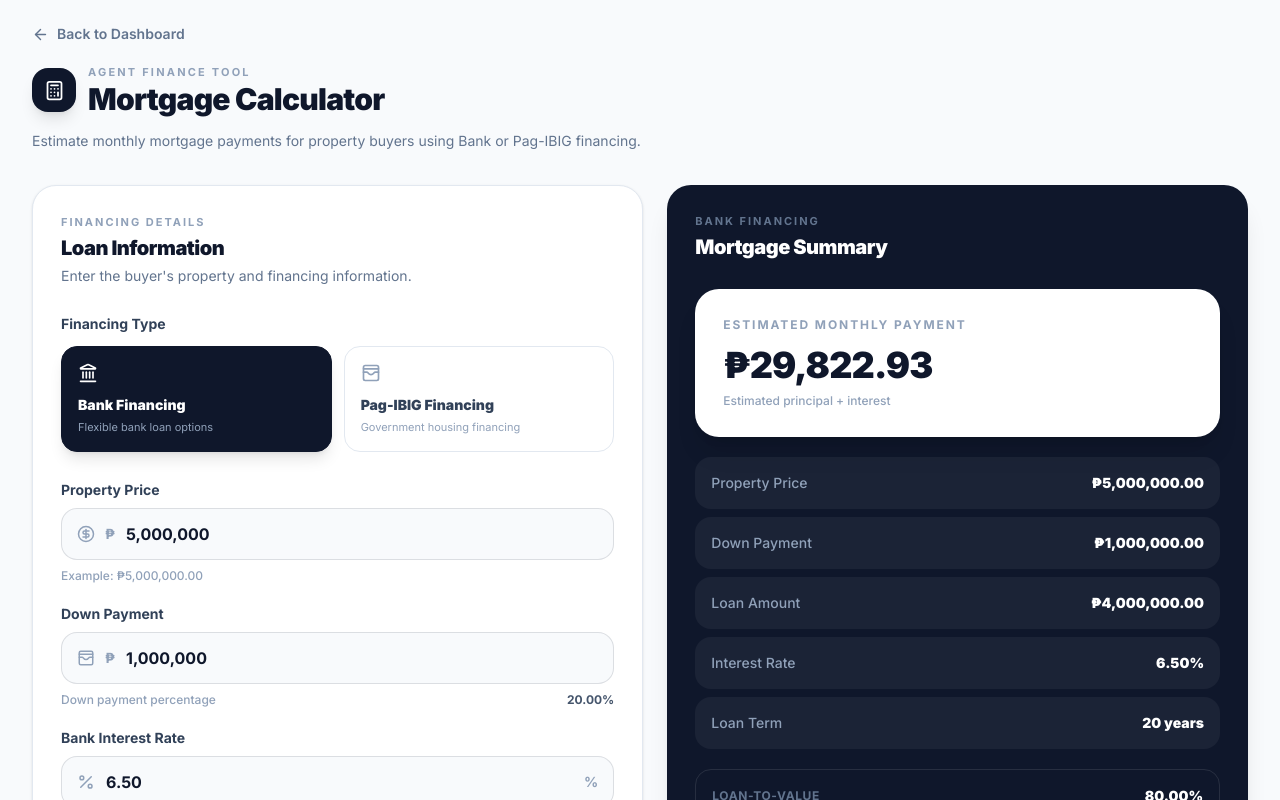
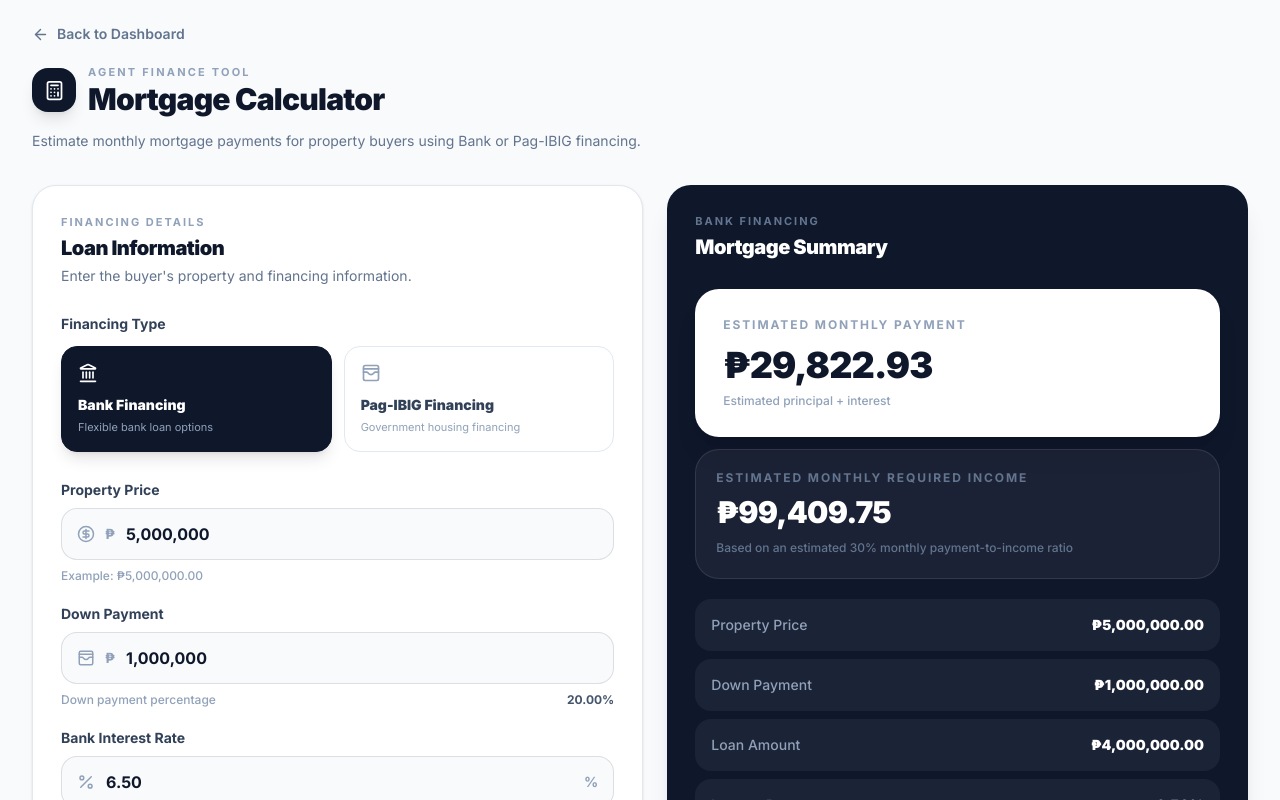
Before and after one commit to cylexnoe/brea88, a Next.js app in the folder brea88/: page /agent/dashboard/mortgage-calculator in a window 1280 px wide. Shown: the top 800 px of the page. Built offline with nearby package versions, Linux system fonts and the light colour scheme.

Commit message:
Update page.tsx

```diff
--- a/brea88/src/app/agent/dashboard/mortgage-calculator/page.tsx
+++ b/brea88/src/app/agent/dashboard/mortgage-calculator/page.tsx
@@ -187,6 +187,11 @@ export default function MortgageCalculatorPage() {
         ? (loanAmount / price) * 100
         : 0;
 
+    const estimatedRequiredIncome =
+    monthlyPayment > 0
+        ? monthlyPayment / 0.30
+        : 0;
+
     return {
         price,
         down,
@@ -194,6 +199,7 @@ export default function MortgageCalculatorPage() {
         years,
         loanAmount,
         monthlyPayment,
+        estimatedRequiredIncome,
         totalPayment,
         totalInterest,
         downPaymentPercentage,
@@ -576,6 +582,22 @@ export default function MortgageCalculatorPage() {
                 </p>
               </div>
 
+                <div className="mt-3 rounded-3xl border border-white/10 bg-white/5 p-5">
+                <p className="text-xs font-bold uppercase tracking-[0.16em] text-slate-500">
+                    Estimated Monthly Required Income
+                </p>
+
+                <p className="mt-2 break-words text-2xl font-black tracking-tight text-white sm:text-3xl">
+                    {formatCurrency(
+                    calculation.estimatedRequiredIncome,
+                    )}
+                </p>
+
+                <p className="mt-2 text-xs font-medium leading-5 text-slate-500">
+                    Based on an estimated 30% monthly payment-to-income ratio
+                </p>
+                </div>
+
               {/* Loan Summary */}
               <div className="mt-5 space-y-2">
                 <div className="flex items-center justify-between rounded-2xl bg-white/5 px-4 py-4">
```
Lines whose indentation alone changed are shown as unchanged.
